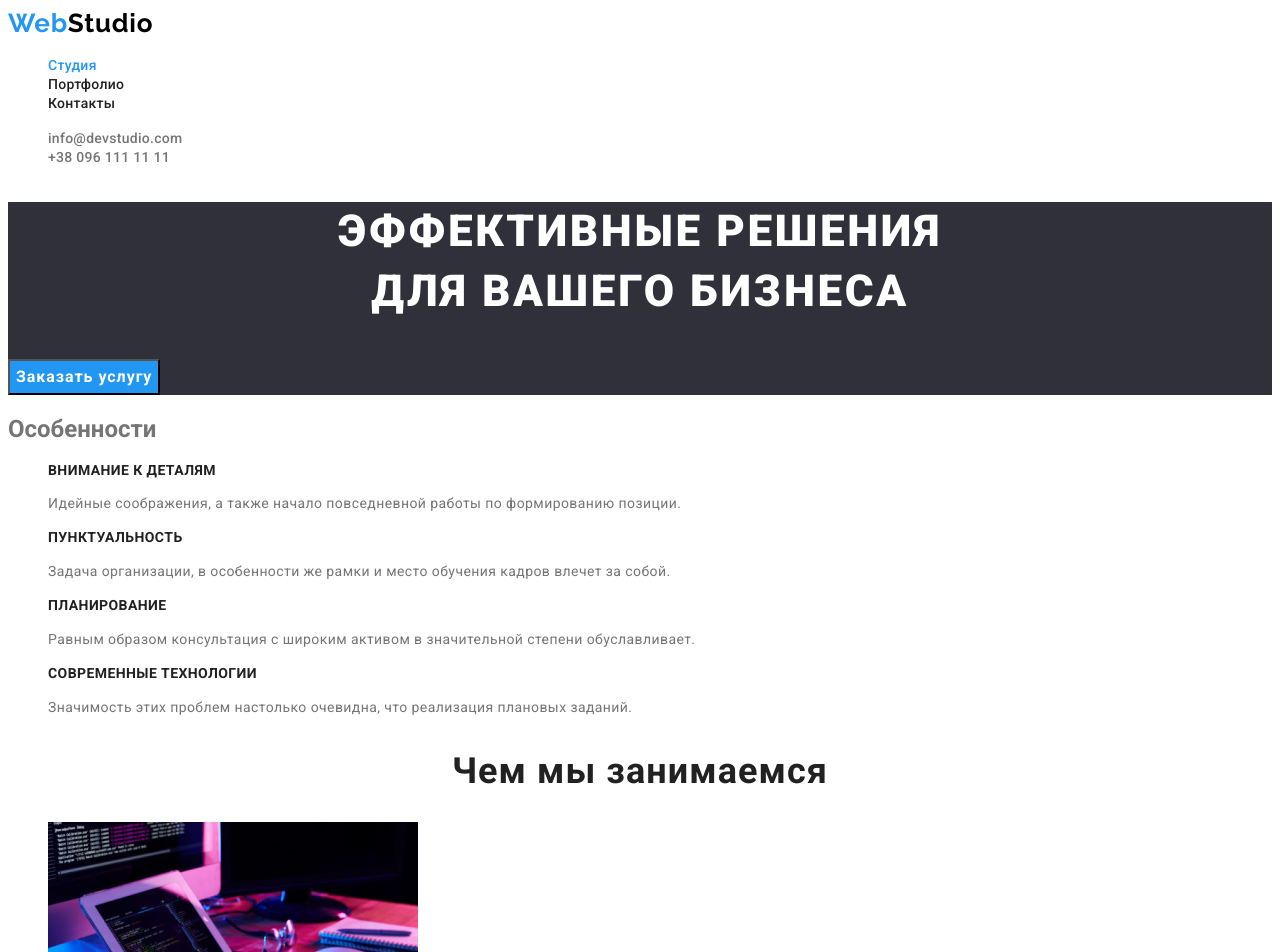
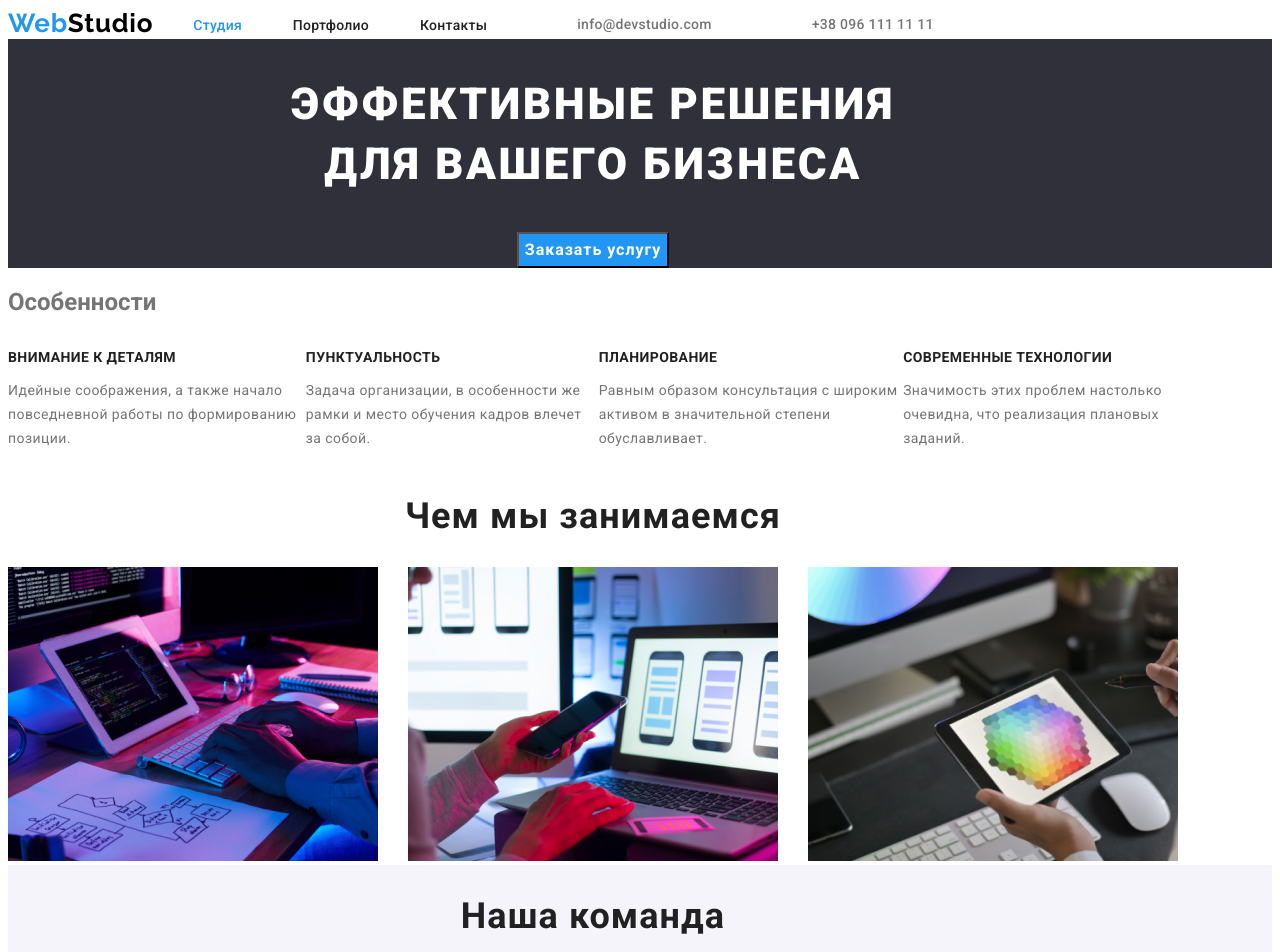
Before and after one commit to vtyshchenko/goit-markup-hw-03, a plain HTML site: page index.html in a window 1280 px wide. Shown: the top 952 px of the page. Drawn offline with Linux system fonts and the light colour scheme.

Commit message:
first commit flex

```diff
--- a/css/style.css
+++ b/css/style.css
@@ -24,10 +24,46 @@ body {
 }
 
 /* ################### HEADER ################### */
-.mail-link,
+.container {
+  display: flex;
+  align-items: center;
+  width: 1170px;
+  /* background: lightblue; */
+}
+
+.header {
+  display: flex;
+  align-items: center;
+  justify-content: space-between;
+  width: 100%;
+}
+
+.site-nav {
+  display: flex;
+  align-items: center;
+  justify-content: space-between;
+}
+
+.menu {
+  display: flex;
+  justify-content: space-between;
+  height: 16px;
+  width: 294px;
+  margin: 0;
+}
+
+.mail-and-tel {
+  display: flex;
+  margin: 0;
+}
+
+.mail-and-tel li {
+  padding: 0 50px 0 50px;
+}
+/* .mail-link,
 .tel-link {
   color: var(--main-text-color);
-}
+} */
 
 .logo {
   font-family: Raleway, sans-serif;
@@ -100,13 +136,13 @@ body {
 .hero {
   background-color: #2f303a;
   color: #ffffff;
+  text-align: center;
 }
 
 .hero-title {
   font-weight: 900;
   font-size: 44px;
   line-height: 1.36;
-  text-align: center;
   letter-spacing: 0.06em;
   text-transform: uppercase;
 }
@@ -128,9 +164,21 @@ body {
   cursor: pointer;
 }
 
+.container-flex-column {
+  flex-direction: column;
+  width: 100%;
+}
+
 /* ################### END HERO ################### */
 
 /* ################### SPECIFICS ################### */
+.specifics-list {
+  padding-left: 0;
+  margin-top: 0;
+  margin-bottom: 0;
+  justify-content: space-between;
+}
+
 .specifics-item {
   letter-spacing: 0.03em;
   font-size: 14px;
@@ -150,7 +198,6 @@ body {
 /* ################### END SPECIFICS ################### */
 
 /* ################### WORK ################### */
-
 .work-title {
   font-weight: 700;
   font-size: 36px;
@@ -158,7 +205,16 @@ body {
   text-align: center;
   letter-spacing: 0.03em;
   color: var(--secondary-text-color);
+  width: 100%;
 }
+.work-list {
+  padding-left: 0;
+  margin-top: 0;
+  margin-bottom: 0;
+
+  justify-content: space-between;
+}
+
 /* ################### END WORK ################### */
 
 /* ################### TEAM ################### */
@@ -173,6 +229,14 @@ body {
   text-align: center;
   letter-spacing: 0.03em;
   color: var(--secondary-text-color);
+  width: 100%;
+}
+
+.team-list {
+  padding-left: 0;
+  margin-top: 0;
+  margin-bottom: 0;
+  justify-content: space-between;
 }
 
 .team-item {
@@ -195,6 +259,14 @@ body {
 
 /* **************** PORTFOLIO HTML **************** */
 /* ################### FILTERS AND CARDS ################### */
+
+.filters-list {
+  justify-content: center;
+  padding-left: 0;
+  padding-right: 0;
+  margin: 0;
+}
+
 .filters-list-item-button {
   font-family: Roboto, sans-serif;
   font-weight: 500;
@@ -211,6 +283,14 @@ body {
   background-color: var(--accent-color);
   color: #ffffff;
   cursor: pointer;
+}
+
+.cards-list {
+  padding-left: 0;
+  padding-right: 0;
+  justify-content: space-between;
+  flex-wrap: wrap;
+  margin: 0;
 }
 
 .cards-list-item {
--- a/index.html
+++ b/index.html
@@ -15,6 +15,7 @@
   <body>
     <!-- HEADER -->
     <header class="header">
+      <div class="container">
         <nav class="site-nav list">
           <a class="logo link" href="./index.html" lang="en">
             <span class="logo-part-blue">Web</span>Studio
@@ -32,7 +33,7 @@
           </ul>
         </nav>
 
-      <ul class="list">
+        <ul class="mail-and-tel list">
           <li>
             <a
               class="menu-link address-link link"
@@ -47,20 +48,29 @@
             </a>
           </li>
         </ul>
+      </div>
     </header>
 
     <main>
       <!-- HERO -->
       <section class="hero">
-        <h1 class="hero-title">Эффективные решения <br />для вашего бизнеса</h1>
+        <div class="container">
+          <div class="container-flex-column">
+            <h1 class="hero-title">
+              Эффективные решения <br />для вашего бизнеса
+            </h1>
 
             <button class="hero-button" type="button">Заказать услугу</button>
+          </div>
+        </div>
       </section>
 
       <!-- SPECIFICS -->
       <section class="specifics">
+        <div class="container">
           <h2 class="specifics-title">Особенности</h2>
-        <ul class="specifics-list list">
+        </div>
+        <ul class="container specifics-list list">
           <li class="specifics-item">
             <h3 class="specifics-item-title">Внимание к деталям</h3>
             <p class="specifics-item-text">
@@ -94,8 +104,11 @@
 
       <!-- WORK -->
       <section class="work">
+        <div class="container">
           <h2 class="work-title">Чем мы занимаемся</h2>
-        <ul class="work-list list">
+        </div>
+
+        <ul class="container work-list list">
           <li class="work-list-item">
             <img
               class="work-list-item-img"
@@ -128,8 +141,10 @@
 
       <!-- TEAM -->
       <section class="team">
+        <div class="container">
           <h2 class="team-title">Наша команда</h2>
-        <ul class="team-list list">
+        </div>
+        <ul class="container team-list list">
           <li class="team-item">
             <img
               class="team-item-img"
```
Also changed, not shown: portfolio.html (+11 -7 lines). Lines whose indentation alone changed are shown as unchanged.
